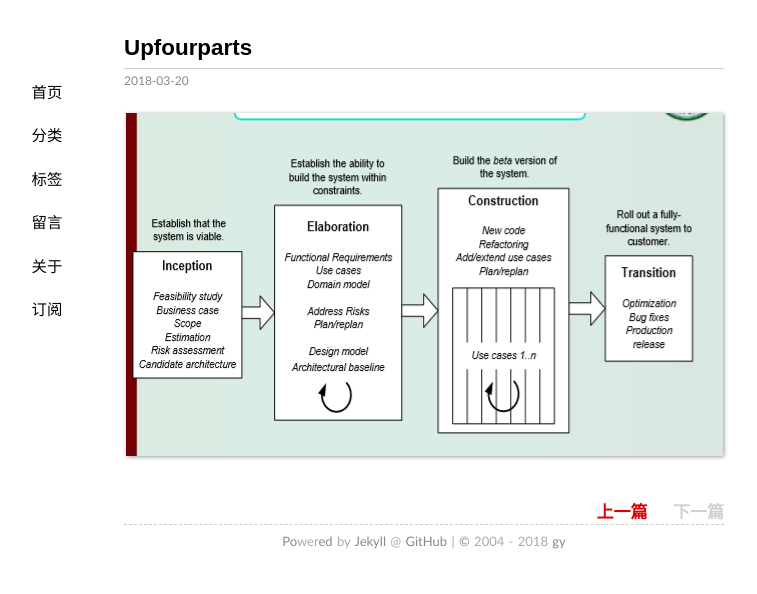
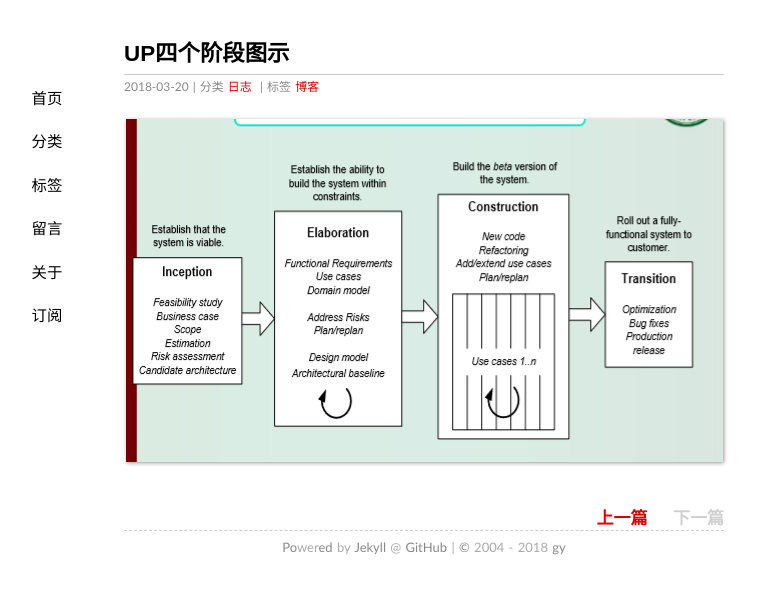
Before and after one commit to gaoynui/gaoynui.github.io, a Jekyll site: the page built from _posts/2018-3-20-UPfourparts.md, in a window 1280 px wide. Shown: the top 594 px of the page, without its empty margins (216-973 px from the left). Built offline with Jekyll 4.4.1, drawn with Linux system fonts in a browser that asks for light colours; our own code applies the rules of GitHub Pages for plain Markdown files.

Commit message:
Update 2018-3-20-UPfourparts.md

```diff
--- a/_posts/2018-3-20-UPfourparts.md
+++ b/_posts/2018-3-20-UPfourparts.md
@@ -1 +1,9 @@
+---
+layout: post
+title: UP四个阶段图示
+date: 2018-03-20 10:00:00+00:00
+categories: 日志
+tags: 博客
+---
+
 ![](https://github.com/gaoynui/gaoynui.github.io/blob/master/_posts/UPFourParts.PNG)
```
